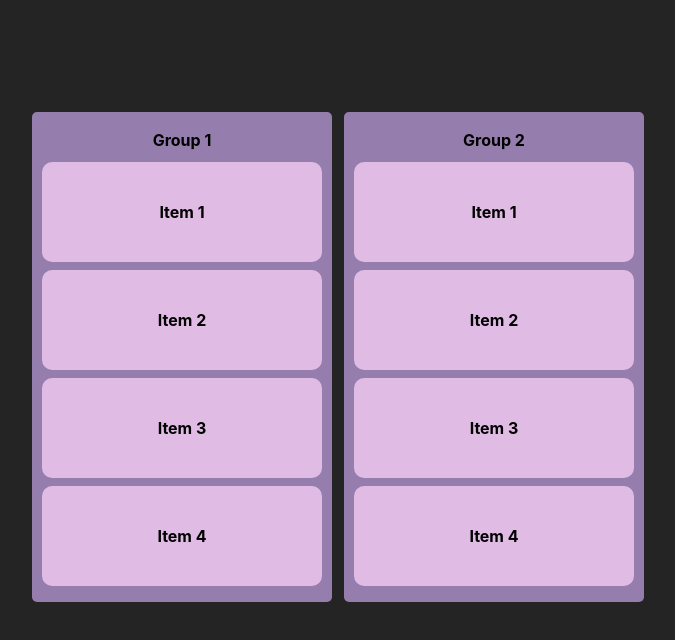
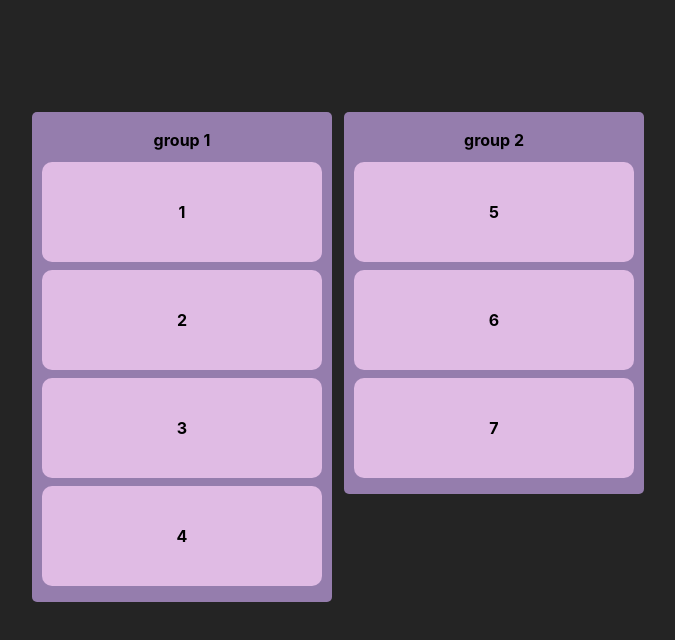
Before and after one commit to CutieMath/drag-n-drop, a React (Vite) app: page / in a window 1280 px wide. Shown: the top 640 px of the page, without its empty margins (308-983 px from the left). Built offline with nearby package versions, Linux system fonts and the light colour scheme.

Commit message:
render the look dynamically

```diff
--- a/src/App.jsx
+++ b/src/App.jsx
@@ -1,55 +1,24 @@
 import React from "react";
+
+const data = [
+  { title: "group 1", items: ["1", "2", "3", "4"] },
+  { title: "group 2", items: ["5", "6", "7"] },
+];
 
 const App = () => {
   return (
     <div className="container">
       <div className="dnd-container">
-        <div className="dnd-group">
-          <div className="group-title">Group 1</div>
-          <div className="dnd-item">
-            <div>
-              <p>Item 1</p>
-            </div>
+        {data.map((group, index) => (
+          <div className="dnd-group" key={index}>
+            <div className="group-title">{group.title}</div>
+            {group.items.map((item, itemIndex) => (
+              <div className="dnd-item" key={itemIndex}>
+                {item}
+              </div>
+            ))}
           </div>
-          <div className="dnd-item">
-            <div>
-              <p>Item 2</p>
-            </div>
-          </div>
-          <div className="dnd-item">
-            <div>
-              <p>Item 3</p>
-            </div>
-          </div>
-          <div className="dnd-item">
-            <div>
-              <p>Item 4</p>
-            </div>
-          </div>
-        </div>
-        <div className="dnd-group">
-          <div className="group-title">Group 2</div>
-          <div className="dnd-item">
-            <div>
-              <p>Item 1</p>
-            </div>
-          </div>
-          <div className="dnd-item">
-            <div>
-              <p>Item 2</p>
-            </div>
-          </div>
-          <div className="dnd-item">
-            <div>
-              <p>Item 3</p>
-            </div>
-          </div>
-          <div className="dnd-item">
-            <div>
-              <p>Item 4</p>
-            </div>
-          </div>
-        </div>
+        ))}
       </div>
     </div>
   );
```
